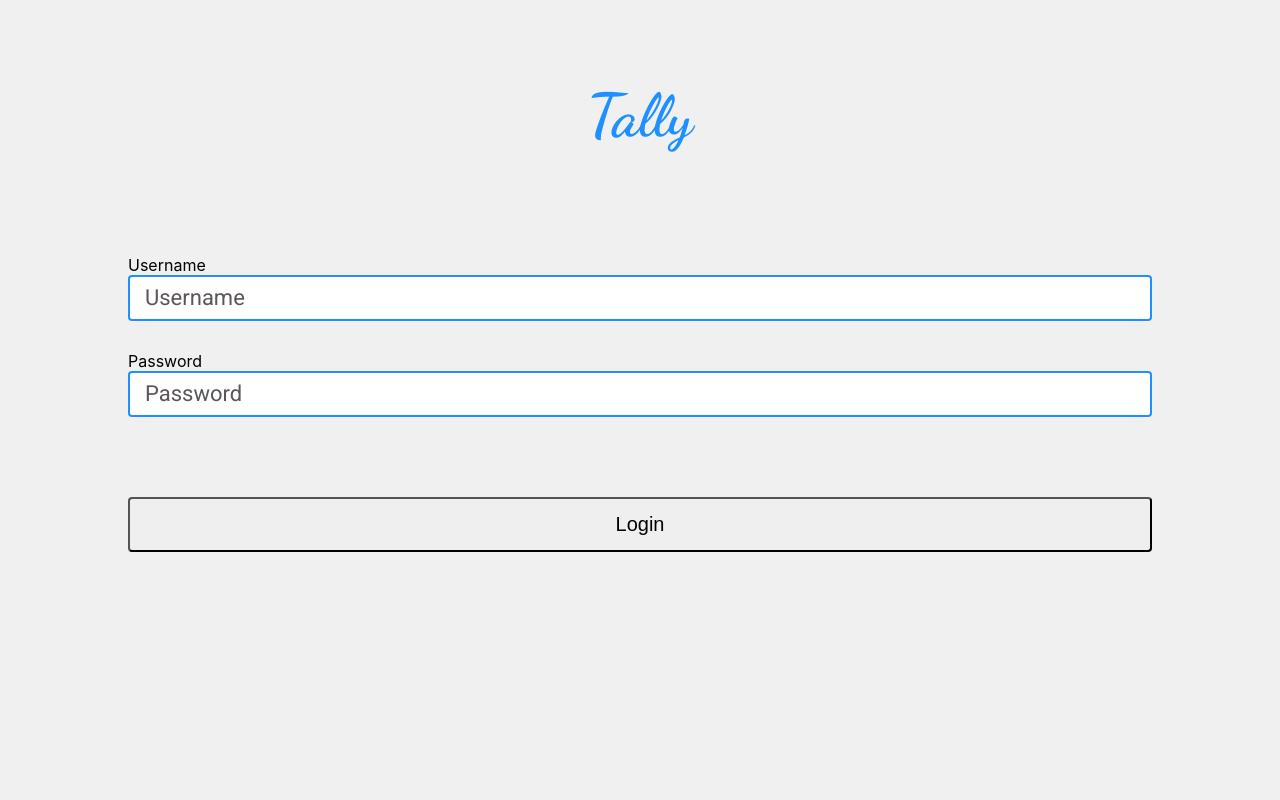
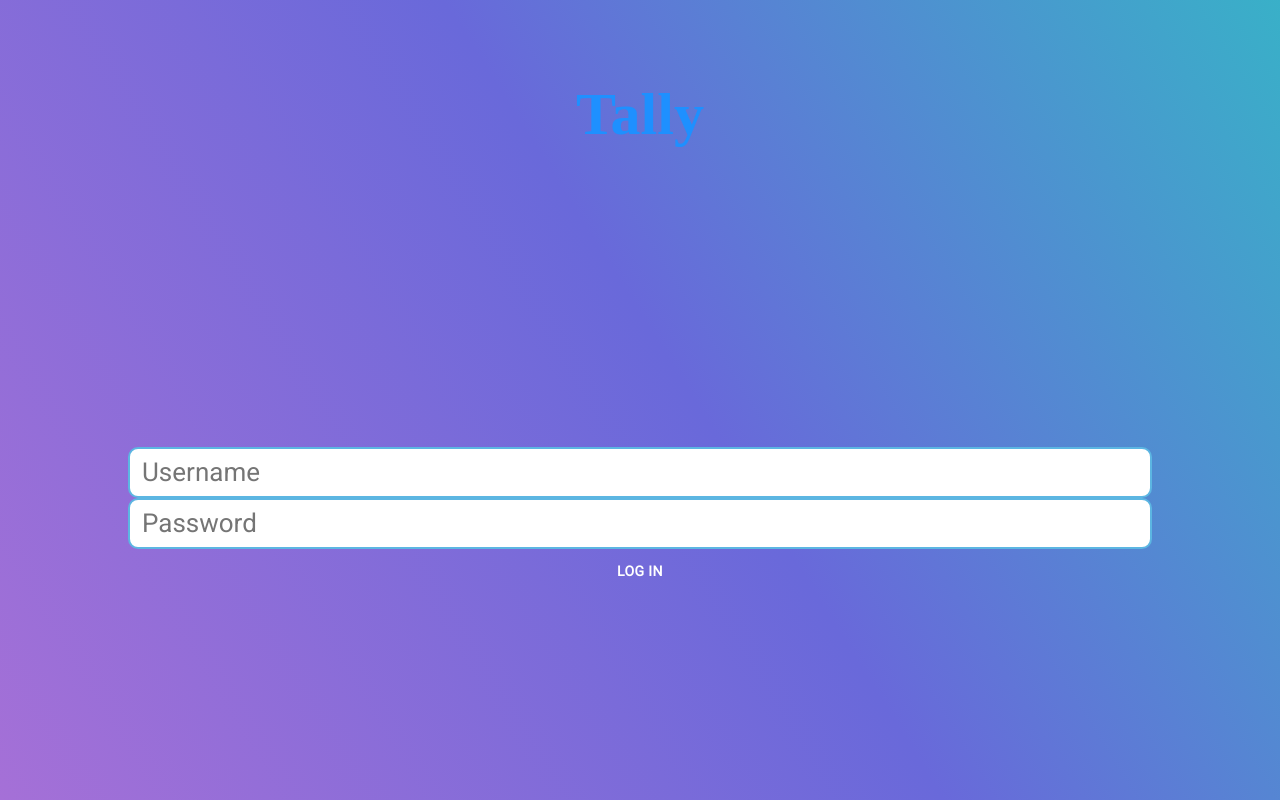
Before and after one commit to MGS1993/Tally, a React (Create React App) app: page / in a window 1280 px wide. Built offline with nearby package versions, Linux system fonts and the light colour scheme.

Commit message:
replaced cssmodules with styled components in loginPage

```diff
--- a/src/Pages/LoginPage.js
+++ b/src/Pages/LoginPage.js
@@ -1,7 +1,12 @@
 import React, { useContext } from "react";
-import styles from "../cssModules/LoginPage.module.css";
 import { useForm } from "react-hook-form";
-
+import {
+  Title,
+  LoginContainer,
+  LoginForm,
+} from "../components/styles/LoginPage.styled";
+import { InputWrapper, StyledInput } from "../components/styles/Menu.styled";
+import { FormSubmitBtn } from "../components/styles/Button.styled";
 import { login } from "../util/auth";
 import AuthContext from "../auth/context";
 
@@ -20,37 +25,30 @@ const LoginPage = () => {
   };
 
   return (
-    <div className={styles.mainWrapper}>
-      <div className={styles.appTitleWrapper}>
+    <LoginContainer>
+      <Title>
         <h1>Tally</h1>
-      </div>
-      <form
-        className={styles.formWrapper}
-        onSubmit={handleSubmit(loginFunction)}
-      >
-        <div className={styles.inputWrapper}>
-          <label htmlFor="username">Username</label>
-          <input
-            className={styles.loginInput}
+      </Title>
+      <LoginForm onSubmit={handleSubmit(loginFunction)}>
+        <InputWrapper>
+          <StyledInput
             type="text"
             placeholder="Username"
             name="username"
             {...register("username", { required: true })}
           />
-        </div>
-        <div className={styles.inputWrapper}>
-          <label htmlFor="password">Password</label>
-          <input
-            className={styles.loginInput}
+        </InputWrapper>
+        <InputWrapper>
+          <StyledInput
             type="password"
             placeholder="Password"
             name="password"
             {...register("password", { required: true })}
           />
-        </div>
-        <input className={styles.loginSubmit} type="submit" value="Login" />
-      </form>
-    </div>
+        </InputWrapper>
+        <FormSubmitBtn type="submit">Log In</FormSubmitBtn>
+      </LoginForm>
+    </LoginContainer>
   );
 };
 
--- /dev/null
+++ b/src/components/styles/LoginPage.styled.js
@@ -0,0 +1,39 @@
+import styled from "styled-components";
+
+export const Title = styled.div`
+  @import url("https://fonts.googleapis.com/css2?family=Anton&family=Dancing+Script:wght@700&display=swap");
+  position: absolute;
+  font-family: "Dancing Script", cursive;
+  left: 0;
+  right: 0;
+  font-size: 30px;
+  color: dodgerblue;
+  margin-left: 0;
+  margin-right: 0;
+  width: 200px;
+  margin: 0 auto;
+  text-align: center;
+  top: 10vh;
+`;
+
+export const LoginContainer = styled.div`
+  align-items: center;
+  display: flex;
+  background: rgb(165, 112, 215);
+  background: linear-gradient(
+    58deg,
+    rgba(165, 112, 215, 1) 0%,
+    rgba(105, 105, 218, 1) 53%,
+    rgba(57, 176, 200, 1) 100%
+  );
+  flex: 1;
+  flex-direction: column;
+  justify-content: center;
+`;
+
+export const LoginForm = styled.form`
+  display: flex;
+  flex-direction: column;
+  margin-top: 30vh;
+  width: 80vw;
+`;
--- a/src/cssModules/LoginPage.module.css
+++ /dev/null
@@ -1,56 +0,0 @@
-@import url("https://fonts.googleapis.com/css2?family=Anton&family=Dancing+Script:wght@700&display=swap");
-
-.appTitleWrapper {
-  position: absolute;
-  font-family: "Dancing Script", cursive;
-  left: 0;
-  right: 0;
-  font-size: 30px;
-  color: dodgerblue;
-  margin-left: 0;
-  margin-right: 0;
-  width: 200px;
-  margin: 0 auto;
-  text-align: center;
-  top: 10vh;
-}
-
-.mainWrapper {
-  align-items: center;
-  display: flex;
-  flex-direction: column;
-  justify-content: center;
-}
-
-.formWrapper {
-  display: flex;
-  flex-direction: column;
-  margin-top: 30vh;
-  width: 80vw;
-}
-
-.inputWrapper {
-  display: flex;
-  flex-direction: column;
-
-  margin: 15px 0px;
-}
-
-.loginInput {
-  background-color: white;
-  border: 2px solid dodgerblue;
-  color: black;
-  border-radius: 4px;
-  font-size: 22px;
-  padding: 8px 15px;
-}
-.loginInput::placeholder {
-  color: rgb(92, 86, 86);
-}
-
-.loginSubmit {
-  font-size: 20px;
-  height: 55px;
-  margin-top: 65px;
-  border-radius: 4px;
-}
```
